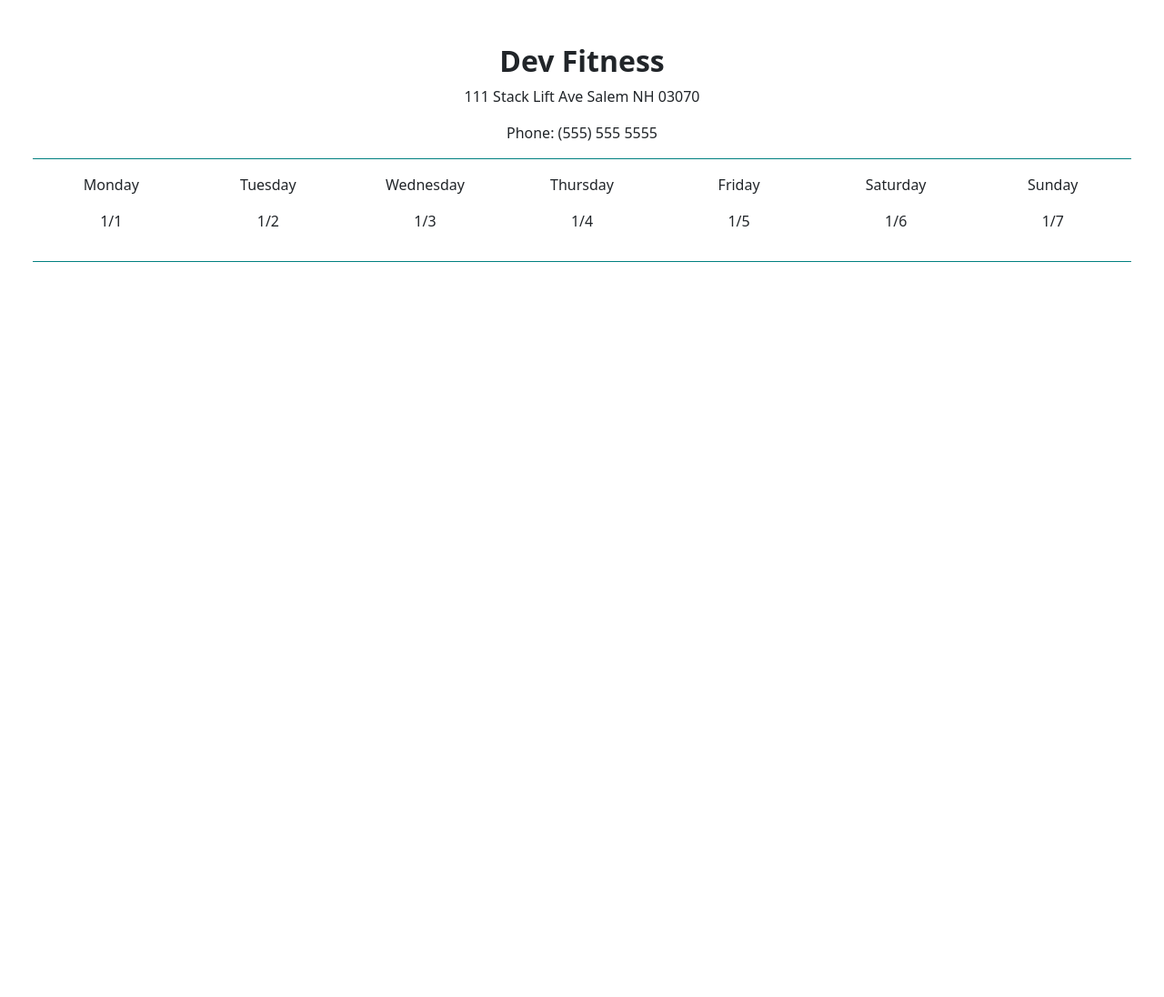
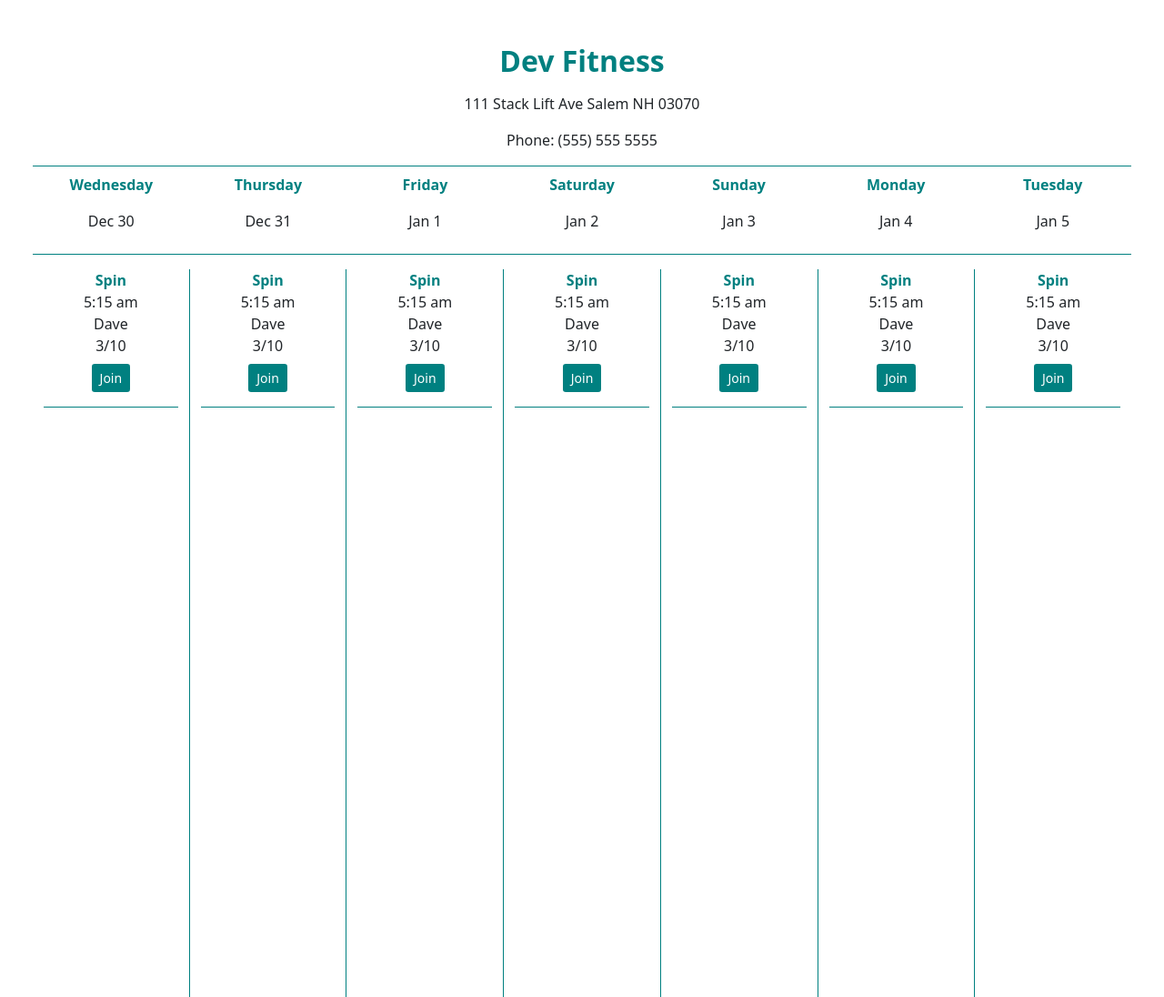
Before and after one commit to NewWorldCoder603/Gym-Logistical-Tracker, a website: page Public/client-schedule.html in a window 1280 px wide. Shown: the whole page at 91% size. Before the commit the page ends 800 px from the top, so only its background shows below. Drawn offline with nearby package versions, Linux system fonts and the light colour scheme.

Commit message:
day of week and dates now dynamically update using day.js

```diff
--- a/Public/assets/client-schedule.css
+++ b/Public/assets/client-schedule.css
@@ -2,6 +2,33 @@
     font-weight: bold;
 }
 
+/* for schedule column borders */
 .border-teal {
-    border-color: #008080 !important; /* important to over ride bootstrap default */
+    border-color: teal !important; /* important to over ride bootstrap default */
 }
+
+/*for schedule column borders. (bootstrap border-right wouldn't work properly so went oldschool css */
+.border-to-right {
+    border-right: 1px solid;
+}
+
+.border-to-bottom {
+    border-bottom: 1px solid;
+}
+
+.fixed-height{
+    height: 100vh;
+}
+
+/*html button background*/
+.background-teal{
+    background-color: teal !important
+}
+
+.text-white{
+    color:white;
+}
+
+.text-teal{
+    color:teal;
+}
--- a/Public/assets/client-schedule.js
+++ b/Public/assets/client-schedule.js
@@ -0,0 +1,18 @@
+$weekDay = document.querySelectorAll(".week-day");
+$dateOfYear = document.querySelectorAll(".date-of-year");
+date = dayjs().format("dddd");
+
+//Dynamically inserts day of week from today to 4 days out
+for (i = 0; i < $weekDay.length; i++) {
+  dayOfYear = dayjs()
+    .add([i + 1], "day")
+    .format("dddd");
+  $weekDay[i].append(dayOfYear);
+}
+//Dynamically inserts date from today to 4 days out
+for (i = 0; i < $weekDay.length; i++) {
+  dayOfYear = dayjs()
+    .add([i + 1], "day")
+    .format("MMM D");
+  $dateOfYear[i].append(dayOfYear);
+}
--- a/Public/client-schedule.html
+++ b/Public/client-schedule.html
@@ -15,13 +15,16 @@
     <!--client-schedule.css link-->
     <link href="./assets/client-schedule.css" rel="stylesheet" />
 
+    <!--day.js cdn-->
+    <script src= 'https://cdnjs.cloudflare.com/ajax/libs/dayjs/1.9.4/dayjs.min.js'></script>
+
     <title>Class Schedule</title>
   </head>
   <body>
     <main>
       <!--Head Info-->
-      <section class="text-center mt-5 ">
-        <h2 class="bold">Dev Fitness</h2>
+      <section class="text-center mt-5">
+        <h2 class="bold text-teal mb-3">Dev Fitness</h2>
         <p>111 Stack Lift Ave Salem NH 03070</p>
         <p>Phone: (555) 555 5555</p>
       </section>
@@ -29,39 +32,180 @@
       <!--Schedule Section-->
       <section class="container-fluid px-5">
         <div class="row">
-          <div class="col text-center border-top border-bottom  py-3 border-teal">
-            <p>Monday</p>
-            <p>1/1</p>
+          <div
+            class="col text-center border-top border-bottom py-2 border-teal "
+          >
+            <p class="text-teal bold week-day"></p>
+            <p class="date-of-year"></p>
           </div>
-          <div class="col text-center border-top  border-bottom  py-3 border-teal">
-            <p>Tuesday</p>
-            <p>1/2</p>
+          <div
+            class="col text-center border-top border-bottom py-2 border-teal"
+          >
+            <p class="text-teal bold week-day"></p>
+            <p class="date-of-year"></p>
           </div>
-          <div class="col text-center border-top  border-bottom  py-3 border-teal">
-            <p>Wednesday</p>
-            <p>1/3</p>
+          <div
+            class="col text-center border-top border-bottom py-2 border-teal"
+          >
+            <p class="text-teal bold week-day"></p>
+            <p class="date-of-year"></p>
           </div>
-          <div class="col text-center border-top border-bottom  py-3 border-teal">
-            <p>Thursday</p>
-            <p>1/4</p>
+          <div
+            class="col text-center border-top border-bottom py-2 border-teal"
+          >
+            <p class="text-teal bold week-day"></p>
+            <p class="date-of-year"></p>
           </div>
-          <div class="col text-center border-top  border-bottom  py-3 border-teal border-teal">
-            <p>Friday</p>
-            <p>1/5</p>
+          <div
+            class="col text-center border-top border-bottom py-2 border-teal border-teal"
+          >
+            <p class="text-teal bold week-day"></p>
+            <p class="date-of-year"></p>
           </div>
-          <div class="col text-center border-top  border-bottom  py-3 border-teal">
-            <p>Saturday</p>
-            <p>1/6</p>
+          <div
+            class="col text-center border-top border-bottom py-2 border-teal"
+          >
+            <p class="text-teal bold week-day"></p>
+            <p class="date-of-year"></p>
           </div>
-          <div class="col text-center border-top  border-bottom  py-3 border-teal">
-            <p>Sunday</p>
-            <p>1/7</p>
+          <div
+            class="col text-center border-top border-bottom py-2 border-teal"
+          >
+            <p class="text-teal bold week-day"></p>
+            <p class="date-of-year"></p>
           </div>
         </div>
+        <div class="row">
+          <div
+            class="col border-to-right border-teal fixed-height text-center mt-3"
+          >
+
+          <!--Example of class html to be pulled to JS later-->
+            <div class="col border-to-bottom border-teal pb-3">
+              <div class="class-title-monday bold text-teal">Spin</div>
+              <div class="class-time-monday">5:15 am</div>
+              <div class="class-trainer-monday">Dave</div>
+              <div class="class-spots-left-monday">3/10</div>
+              <button
+                type="button"
+                class="btn btn-sm background-teal text-white mt-2"
+              >
+                Join
+              </button>
+            </div>
+          </div>
+          <div
+          class="col border-to-right border-teal fixed-height text-center mt-3"
+        >
+
+        <!--Example of class html to be pulled to JS later-->
+          <div class="col border-to-bottom border-teal pb-3">
+            <div class="class-title-monday bold text-teal">Spin</div>
+            <div class="class-time-monday">5:15 am</div>
+            <div class="class-trainer-monday">Dave</div>
+            <div class="class-spots-left-monday">3/10</div>
+            <button
+              type="button"
+              class="btn btn-sm background-teal text-white mt-2"
+            >
+              Join
+            </button>
+          </div>
+        </div>
+        <div
+        class="col border-to-right border-teal fixed-height text-center mt-3"
+      >
+
+      <!--Example of class html to be pulled to JS later-->
+        <div class="col border-to-bottom border-teal pb-3">
+          <div class="class-title-monday bold text-teal">Spin</div>
+          <div class="class-time-monday">5:15 am</div>
+          <div class="class-trainer-monday">Dave</div>
+          <div class="class-spots-left-monday">3/10</div>
+          <button
+            type="button"
+            class="btn btn-sm background-teal text-white mt-2"
+          >
+            Join
+          </button>
+        </div>
+      </div>
+      <div
+      class="col border-to-right border-teal fixed-height text-center mt-3"
+    >
+
+    <!--Example of class html to be pulled to JS later-->
+      <div class="col border-to-bottom border-teal pb-3">
+        <div class="class-title-monday bold text-teal">Spin</div>
+        <div class="class-time-monday">5:15 am</div>
+        <div class="class-trainer-monday">Dave</div>
+        <div class="class-spots-left-monday">3/10</div>
+        <button
+          type="button"
+          class="btn btn-sm background-teal text-white mt-2"
+        >
+          Join
+        </button>
+      </div>
+    </div>
+    <div
+    class="col border-to-right border-teal fixed-height text-center mt-3"
+  >
+
+  <!--Example of class html to be pulled to JS later-->
+    <div class="col border-to-bottom border-teal pb-3">
+      <div class="class-title-monday bold text-teal">Spin</div>
+      <div class="class-time-monday">5:15 am</div>
+      <div class="class-trainer-monday">Dave</div>
+      <div class="class-spots-left-monday">3/10</div>
+      <button
+        type="button"
+        class="btn btn-sm background-teal text-white mt-2"
+      >
+        Join
+      </button>
+    </div>
+  </div>
+  <div
+  class="col border-to-right border-teal fixed-height text-center mt-3"
+>
+
+<!--Example of class html to be pulled to JS later-->
+  <div class="col border-to-bottom border-teal pb-3">
+    <div class="class-title-monday bold text-teal">Spin</div>
+    <div class="class-time-monday">5:15 am</div>
+    <div class="class-trainer-monday">Dave</div>
+    <div class="class-spots-left-monday">3/10</div>
+    <button
+      type="button"
+      class="btn btn-sm background-teal text-white mt-2"
+    >
+      Join
+    </button>
+  </div>
+</div>
+<div
+class="col fixed-height text-center mt-3"
+>
+
+<!--Example of class html to be pulled to JS later-->
+<div class="col border-to-bottom border-teal pb-3">
+  <div class="class-title-monday bold text-teal">Spin</div>
+  <div class="class-time-monday">5:15 am</div>
+  <div class="class-trainer-monday">Dave</div>
+  <div class="class-spots-left-monday">3/10</div>
+  <button
+    type="button"
+    class="btn btn-sm background-teal text-white mt-2"
+  >
+    Join
+  </button>
+</div>
+</div>
       </section>
     </main>
     <!--Link to schedule.js-->
-    <script src="./assets/client-schedule.js"></script>
+    <script defer src="./assets/client-schedule.js"></script>
 
     <!--Jquery CDN -->
     <script src="https://ajax.googleapis.com/ajax/libs/jquery/3.5.1/jquery.min.js"></script>
```
